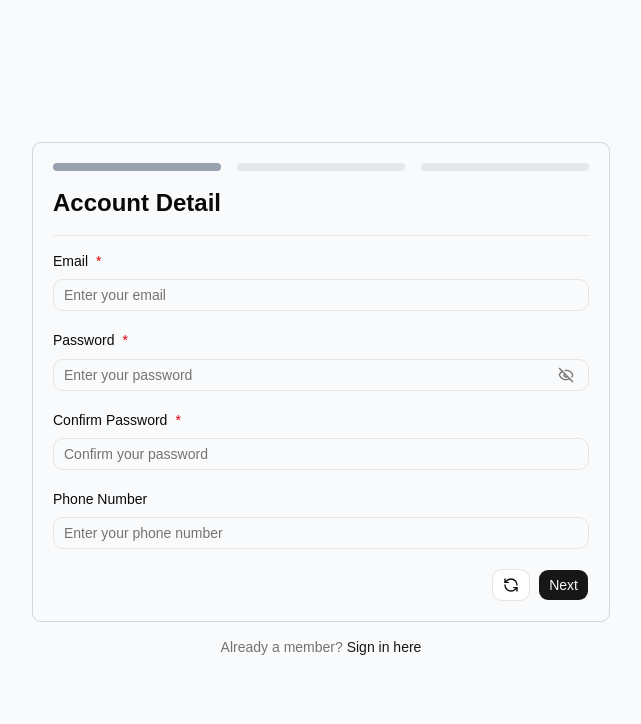
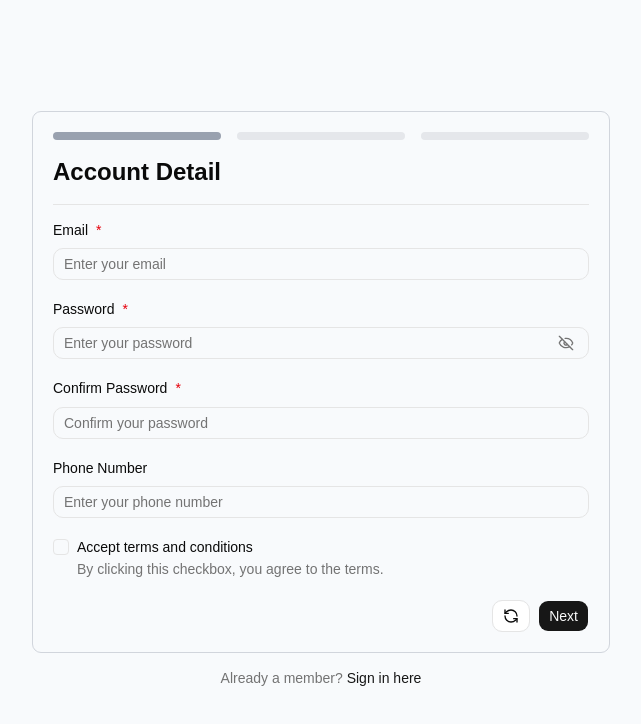
Before and after one commit to Himanshu-Sorathiya-Simform/LMS-07-SIGNIN-SIGNUP, a React (Vite) app: page /signup in a window 1280 px wide. Shown: the top 724 px of the page, without its empty margins (319-960 px from the left). Built offline with nearby package versions, Linux system fonts and the light colour scheme.

Commit message:
add terms and conditions toggle

```diff
--- /dev/null
+++ b/src/components/fields/CheckboxField.tsx
@@ -0,0 +1,51 @@
+import { Checkbox } from "../ui/checkbox.tsx";
+import { Field, FieldContent, FieldDescription, FieldLabel } from "../ui/field.tsx";
+
+interface CheckboxFieldProps {
+	id: string;
+	label: string;
+	className?: string | undefined;
+	description?: string | undefined;
+	invalid?: boolean | undefined;
+	checked?: boolean | undefined;
+	onCheckedChange?: (checked: boolean) => void | undefined;
+	onBlur?: () => void | undefined;
+	name?: string | undefined;
+}
+
+function CheckboxField({
+	id,
+	label,
+	className = "",
+	description = "",
+	invalid = false,
+	checked = false,
+	onCheckedChange = () => {},
+	onBlur = () => {},
+	name = "",
+}: CheckboxFieldProps) {
+	return (
+		<Field
+			orientation="horizontal"
+			data-invalid={invalid ? true : false}
+		>
+			<Checkbox
+				id={id}
+				name={name}
+				className={className}
+				aria-invalid={invalid}
+				checked={checked}
+				onCheckedChange={onCheckedChange}
+				onBlur={onBlur}
+			/>
+
+			<FieldContent>
+				<FieldLabel htmlFor={id}>{label}</FieldLabel>
+
+				{description && <FieldDescription>{description}</FieldDescription>}
+			</FieldContent>
+		</Field>
+	);
+}
+
+export default CheckboxField;
--- a/src/components/fields/DateField.tsx
+++ b/src/components/fields/DateField.tsx
@@ -9,7 +9,7 @@
 interface DateFieldProps {
 	id: string;
 	label: string;
-	className?: string;
+	className?: string | undefined;
 	placeholder?: string | undefined;
 	description?: string | undefined;
 	disabled?: boolean | undefined;
@@ -17,8 +17,8 @@
 	required?: boolean | undefined;
 	date?: Date | undefined;
 	onDateChange?: (value: Date | undefined) => void;
+	onBlur?: () => void;
 	name?: string;
-	onBlur?: () => void;
 }
 
 export function DateField({
@@ -26,19 +26,19 @@
 	label,
 	className = "",
 	placeholder = "Pick a date",
-	description,
+	description = "",
 	disabled = false,
 	invalid = false,
 	required = false,
-	date,
+	date = new Date(),
 	onDateChange = () => {},
-	name,
-	onBlur,
+	onBlur = () => {},
+	name = "",
 }: DateFieldProps) {
 	return (
 		<Field
-			data-disabled={disabled ? true : undefined}
-			data-invalid={invalid ? true : undefined}
+			data-disabled={disabled ? true : false}
+			data-invalid={invalid ? true : false}
 		>
 			<FieldLabel htmlFor={id}>
 				{label}
@@ -75,7 +75,7 @@
 					<Calendar
 						mode="single"
 						selected={date}
-						onSelect={(day) => onDateChange(day)}
+						onSelect={onDateChange}
 					/>
 				</PopoverContent>
 			</Popover>
--- a/src/components/fields/DropdownField.tsx
+++ b/src/components/fields/DropdownField.tsx
@@ -15,9 +15,9 @@
 interface DropdownFieldProps {
 	id: string;
 	label: string;
-	className?: string;
-	placeholder: string;
 	items: DropdownItem[];
+	className?: string | undefined;
+	placeholder?: string | undefined;
 	description?: string | undefined;
 	disabled?: boolean | undefined;
 	invalid?: boolean | undefined;
@@ -31,22 +31,22 @@
 export function DropdownField({
 	id,
 	label,
+	items,
 	className = "",
-	placeholder,
-	items,
-	description,
+	placeholder = "",
+	description = "",
 	disabled = false,
 	invalid = false,
 	required = false,
-	value,
+	value = "",
 	onValueChange = () => {},
-	onBlur,
-	name,
+	onBlur = () => {},
+	name = "",
 }: DropdownFieldProps) {
 	return (
 		<Field
-			data-disabled={disabled ? true : undefined}
-			data-invalid={invalid ? true : undefined}
+			data-disabled={disabled ? true : false}
+			data-invalid={invalid ? true : false}
 		>
 			<FieldLabel htmlFor={id}>
 				{label}
@@ -54,10 +54,10 @@
 			</FieldLabel>
 
 			<Select
-				value={value ?? ""}
+				value={value}
 				onValueChange={onValueChange}
 				disabled={disabled}
-				name={name ?? ""}
+				name={name}
 			>
 				<SelectTrigger
 					id={id}
--- a/src/components/fields/InputField.tsx
+++ b/src/components/fields/InputField.tsx
@@ -5,14 +5,14 @@
 	InputGroupAddon,
 	InputGroupInput,
 } from "@/components/ui/input-group";
-import type { InputHTMLAttributes } from "react";
+import type { InputHTMLAttributes, ReactNode } from "react";
 
 interface InputFieldProps extends InputHTMLAttributes<HTMLInputElement> {
 	id: string;
 	label: string;
 	description?: string | undefined;
 	invalid?: boolean | undefined;
-	endAddon?: React.ReactNode;
+	endAddon?: ReactNode;
 }
 
 export function InputField({
@@ -30,8 +30,8 @@
 }: InputFieldProps) {
 	return (
 		<Field
-			data-disabled={disabled ? true : undefined}
-			data-invalid={invalid ? true : undefined}
+			data-disabled={disabled ? true : false}
+			data-invalid={invalid ? true : false}
 		>
 			<FieldLabel htmlFor={id}>
 				{label}
--- /dev/null
+++ b/src/components/ui/checkbox.tsx
@@ -0,0 +1,30 @@
+import { Checkbox as CheckboxPrimitive } from "radix-ui";
+import * as React from "react";
+
+import { cn } from "@/lib/utils";
+import { CheckIcon } from "lucide-react";
+
+function Checkbox({
+	className,
+	...props
+}: React.ComponentProps<typeof CheckboxPrimitive.Root>) {
+	return (
+		<CheckboxPrimitive.Root
+			data-slot="checkbox"
+			className={cn(
+				"peer border-input focus-visible:border-ring focus-visible:ring-ring/50 aria-invalid:border-destructive aria-invalid:ring-destructive/20 aria-invalid:aria-checked:border-primary dark:bg-input/30 dark:aria-invalid:border-destructive/50 dark:aria-invalid:ring-destructive/40 data-checked:border-primary data-checked:bg-primary data-checked:text-primary-foreground dark:data-checked:bg-primary relative flex size-4 shrink-0 items-center justify-center rounded-[4px] border transition-colors outline-none group-has-disabled/field:opacity-50 after:absolute after:-inset-x-3 after:-inset-y-2 focus-visible:ring-3 disabled:cursor-not-allowed disabled:opacity-50 aria-invalid:ring-3",
+				className,
+			)}
+			{...props}
+		>
+			<CheckboxPrimitive.Indicator
+				data-slot="checkbox-indicator"
+				className="grid place-content-center text-current transition-none [&>svg]:size-3.5"
+			>
+				<CheckIcon />
+			</CheckboxPrimitive.Indicator>
+		</CheckboxPrimitive.Root>
+	);
+}
+
+export { Checkbox };
--- a/src/features/auth/components/AccountDetailsForm.tsx
+++ b/src/features/auth/components/AccountDetailsForm.tsx
@@ -1,3 +1,4 @@
+import CheckboxField from "@/components/fields/CheckboxField.tsx";
 import { InputField } from "@/components/fields/InputField.tsx";
 import FormActions from "@/components/FormActions";
 import { Button } from "@/components/ui/button.tsx";
@@ -10,7 +11,7 @@
 import { zodResolver } from "@hookform/resolvers/zod";
 import { Eye, EyeOff, RefreshCcw } from "lucide-react";
 import { useEffect, useState } from "react";
-import { type SubmitHandler, useForm } from "react-hook-form";
+import { type SubmitHandler, Controller, useForm } from "react-hook-form";
 
 interface AccountDetailsFormProps {
 	nextStep: () => void;
@@ -20,6 +21,7 @@
 	const [showPassword, setShowPassword] = useState(false);
 
 	const {
+		control,
 		handleSubmit,
 		register,
 		reset,
@@ -76,6 +78,7 @@
 			password: "",
 			confirmPassword: "",
 			phoneNumber: "",
+			termsAndConditions: false,
 		});
 	};
 
@@ -137,6 +140,27 @@
 					{...register("phoneNumber")}
 				/>
 
+				<Controller
+					control={control}
+					name="termsAndConditions"
+					render={({ field }) => (
+						<CheckboxField
+							id="input-field-terms"
+							label="Accept terms and conditions"
+							className={"focus-visible:ring-1 aria-invalid:ring-1"}
+							description={
+								errors.termsAndConditions?.message
+								?? "By clicking this checkbox, you agree to the terms."
+							}
+							invalid={!!errors.termsAndConditions}
+							checked={field.value}
+							onCheckedChange={field.onChange}
+							onBlur={field.onBlur}
+							name={field.name}
+						/>
+					)}
+				/>
+
 				<FormActions className={"justify-end"}>
 					<Button
 						type="button"
--- a/src/schemas/SignupSchema.ts
+++ b/src/schemas/SignupSchema.ts
@@ -50,6 +50,10 @@
 			})
 			.optional()
 			.or(z.literal("")),
+
+		termsAndConditions: z.boolean().refine((val) => val === true, {
+			message: "You must accept company terms and policies",
+		}),
 	})
 	.refine((data) => data.confirmPassword === data.password, {
 		message: "Both password do not match",
--- a/src/utils/sessionStorageUtils.ts
+++ b/src/utils/sessionStorageUtils.ts
@@ -48,6 +48,7 @@
 		password: "",
 		confirmPassword: "",
 		phoneNumber: "",
+		termsAndConditions: false,
 	});
 }
 
```
